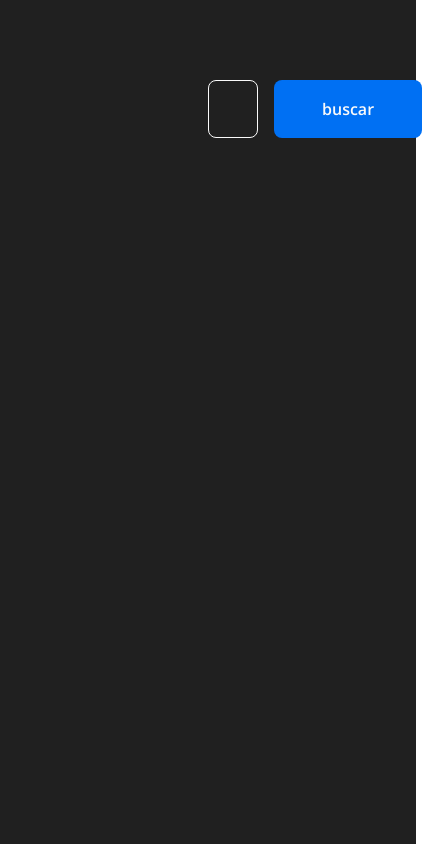
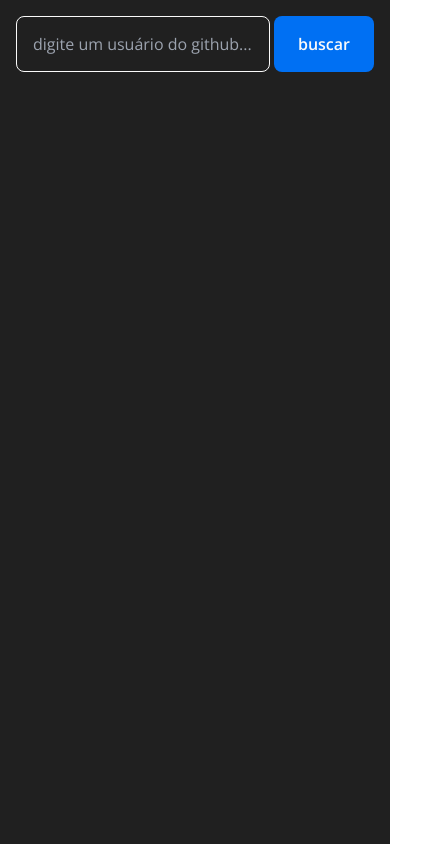
Before and after one commit to viiniciusgs/github-search, a React (Vite) app: page / in a window 390 px wide. Shown: the whole page, 422 px wide, since content can reach past the window. Built offline with nearby package versions, Linux system fonts and the light colour scheme.

Commit message:
:iphone: add responsive design

```diff
--- a/src/App.tsx
+++ b/src/App.tsx
@@ -64,20 +64,20 @@ function App() {
   }
 
   return (
-    <main className="min-h-screen h-full px-52 py-20 bg-black flex flex-col items-center justify-start font-body text-white">
+    <main className="min-h-screen h-full px-52 md:px-4 py-20 md:py-4 bg-black flex flex-col items-center justify-start font-body text-white">
       <form
-        className="w-full flex justify-between gap-4"
+        className="w-full flex justify-between gap-4 md:gap-1"
         onSubmit={e => handleSubmit(e)}
       >
         <input
-          className="w-full px-6 py-4 border border-white rounded-lg bg-black font-light"
+          className="w-full px-6 md:px-4 py-4 md:py-2 border border-white rounded-lg bg-black font-light"
           type="text"
           placeholder="digite um usuário do github..."
           value={username}
           onChange={e => setUsername(e.target.value)}
         />
         <button
-          className="px-12 py-4 rounded-lg bg-blue hover:drop-shadow-md hover:contrast-125 font-semibold"
+          className="px-12 md:px-6 py-4 rounded-lg bg-blue hover:drop-shadow-md hover:contrast-125 font-semibold"
           type="submit"
         >
           buscar
@@ -95,14 +95,16 @@ function App() {
 
       {data && (
         <>
-          <div className="w-full mt-10 px-10 py-10 flex gap-10 border border-white rounded-t-lg">
+          <div className="w-full mt-10 px-10 py-10 flex gap-10 border border-white rounded-t-lg md:flex-col md:items-center">
             <img
               className="w-40 h-40 rounded-full"
               src={data?.user.avatarUrl}
               alt="avatar"
             />
-            <div className="w-full text-white">
-              <p className="text-3xl font-semibold">{data?.user.name}</p>
+            <div className="w-full text-white md:flex md:flex-col md:items-center">
+              <p className="text-3xl md:text-2xl font-semibold md:text-center">
+                {data?.user.name}
+              </p>
               <a
                 className="text-base text-blue"
                 href={data?.user.url}
@@ -111,7 +113,7 @@ function App() {
               >
                 {data?.user.login}
               </a>
-              <p className="mt-4 text-base">{data?.user.bio}</p>
+              <p className="mt-4 text-base md:text-center">{data?.user.bio}</p>
             </div>
           </div>
 
@@ -123,7 +125,7 @@ function App() {
           </button>
 
           {repositoriesIsVisible && (
-            <div className="w-full mt-16 grid grid-cols-2 gap-2">
+            <div className="w-full mt-16 grid grid-cols-2 md:grid-cols-1 gap-2">
               {data?.user?.repositories?.edges.map((repository: Repository) => (
                 <a
                   className="w-full px-6 py-4 border border-blue rounded-lg hover:bg-blue"
--- a/tailwind.config.js
+++ b/tailwind.config.js
@@ -9,6 +9,9 @@ module.exports = {
     fontFamily: {
       'body': ['Open Sans', 'sans-serif'],
     },
+    screens: {
+      'md': {'max': '768px'}
+    },
     extend: {},
   },
   plugins: [],
```
